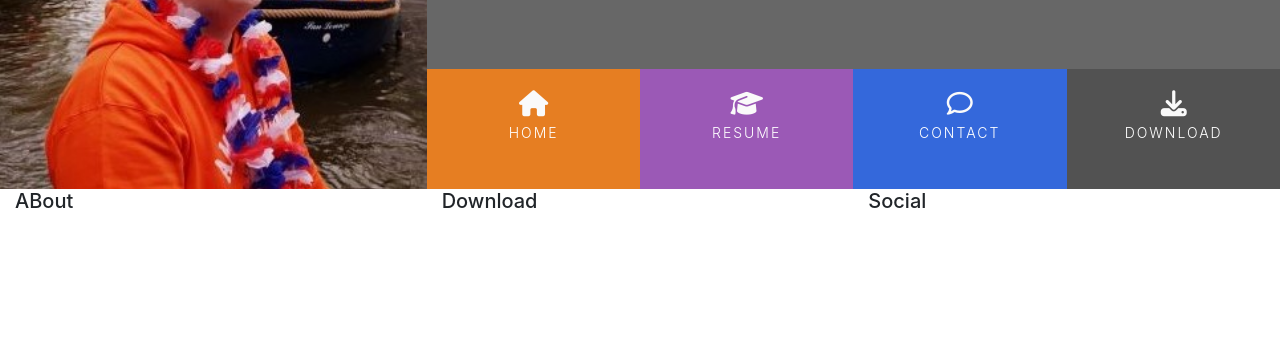
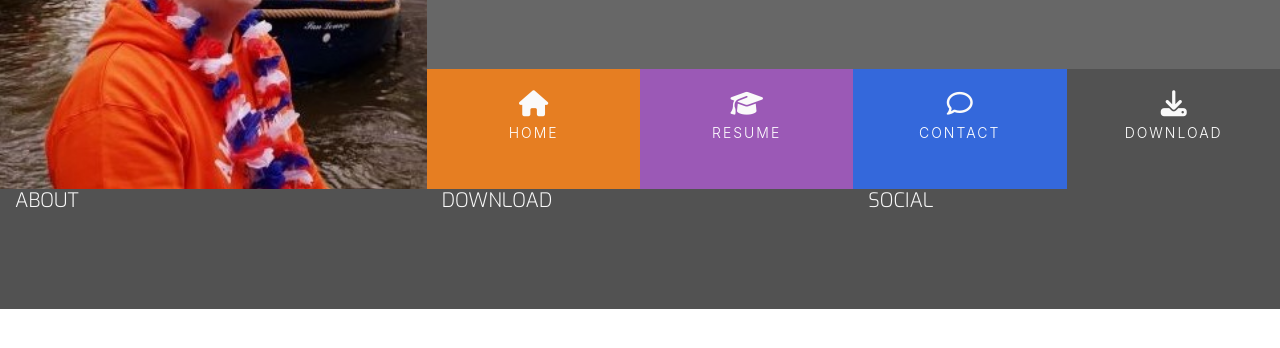
Before and after one commit to DannyGilligan/bootstrap-resum-, a plain HTML site: page index.html in a window 1280 px wide. Shown: the part 180-528 px from the top of the page. Drawn offline with nearby package versions, Linux system fonts and the light colour scheme.

Commit message:
Add styling for footer links

```diff
--- a/assets/css/style.css
+++ b/assets/css/style.css
@@ -22,6 +22,23 @@
 
 .ui-menu-color-download {
     background-color: #525252;
+}
+
+
+/* --------------------------------------------------------------------- Special paddings/margins/text */
+
+h1,h2,h3,h4 {
+    margin:0;
+}
+
+.uppercase {
+    text-transform: uppercase;
+}
+
+.general-sub {
+    font-family: "Exo", sans-serif;
+    font-weight: 300;
+    color: #fafafa;
 }
 
 /* --------------------------------------------------------------------- Heading */
@@ -118,3 +135,13 @@ header {
     background: rgba(0,0,0,0.2);
     height: 120px;
   }
+
+
+/* --------------------------------------------------------------------- Footer */
+
+footer {
+    background-color: #525252;
+    color: #fafafa;
+    min-height: 120px;
+    margin: 0;
+}
--- a/index.html
+++ b/index.html
@@ -57,13 +57,13 @@
     <footer class="container-fluid">
         <div class="row">
             <div class="col-sm-4">
-                <h5>ABout</h5>
+                <h5 class="uppercase general-sub">ABout</h5>
             </div>
             <div class="col-sm-4">
-                <h5>Download</h5>
+                <h5 class="uppercase general-sub">Download</h5>
             </div>
             <div class="col-sm-4">
-                <h5>Social</h5>
+                <h5 class="uppercase general-sub">Social</h5>
             </div>
         </div>
 
```
